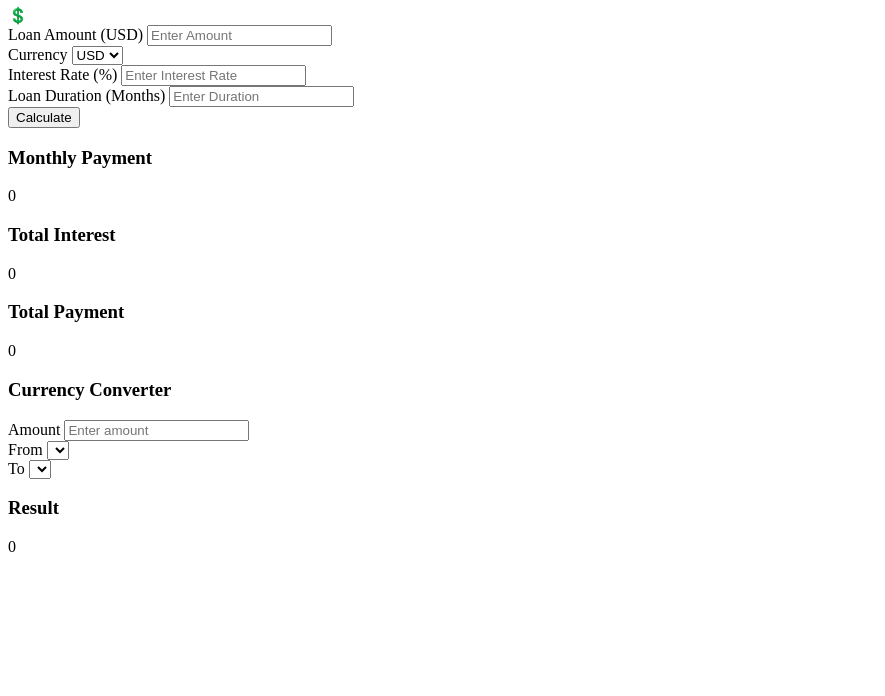
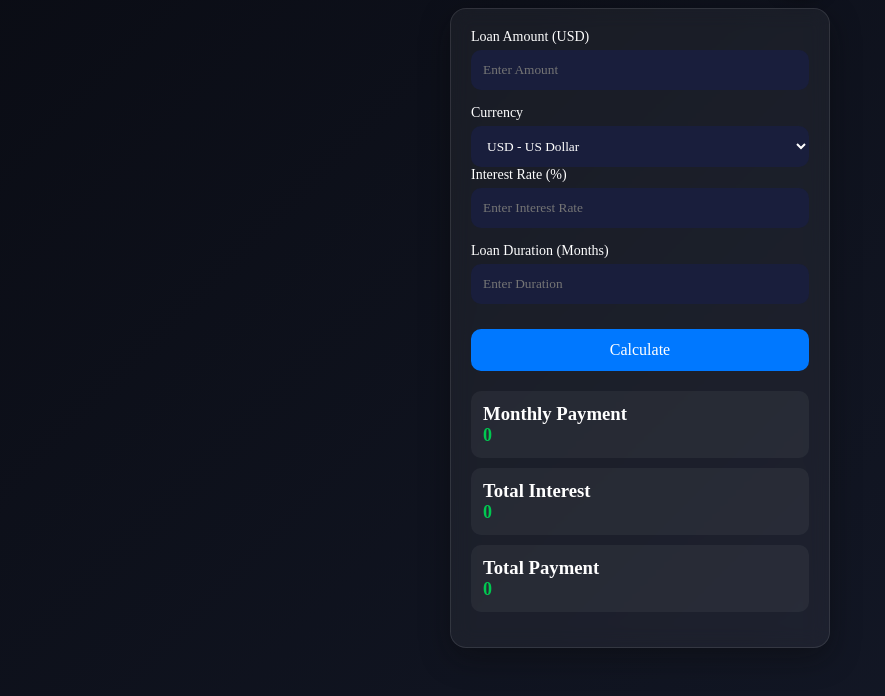
Before and after one commit to cleophasandalo9-cloud/cleopatra-loan-calculator, a plain HTML site: page index.html in a window 1280 px wide. Shown: the part 108-804 px from the top of the page, without its empty margins (0-885 px from the left). Drawn offline with Linux system fonts and the light colour scheme; no server answers.

Commit message:
Update index.html

```diff
--- a/index.html
+++ b/index.html
@@ -4,7 +4,7 @@
     <meta charset="UTF-8">
     <meta name="viewport" content="width = device - width, initial - scale = 1.0">
     <title>Loan Calculator</title>
-    <link rel="stylesheet" href="Loan-calculator.css">
+    <link rel="stylesheet" href="style.css">
   </head>
 
   <body>
@@ -125,5 +125,5 @@
         </div>
 
   </body>
-  <script src="Loan-calculator.js"></script>
+  <script src="script.js"></script>
 </html>
```
